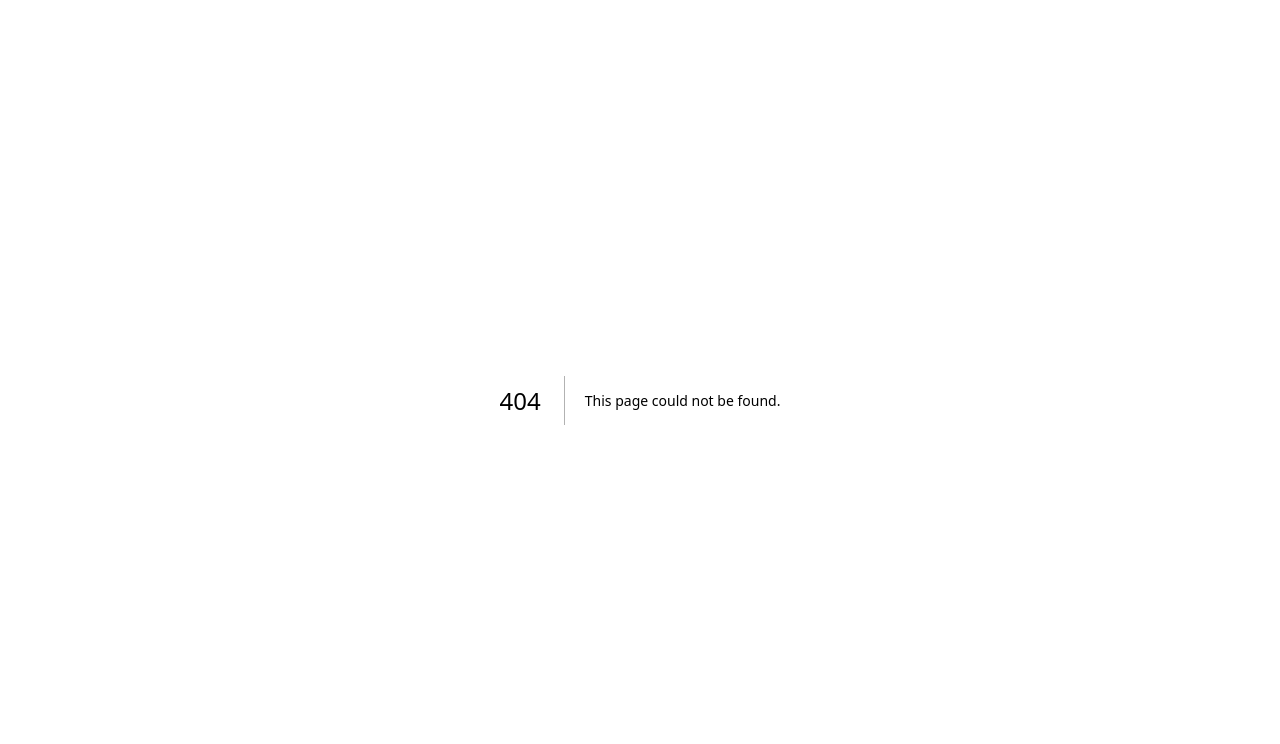
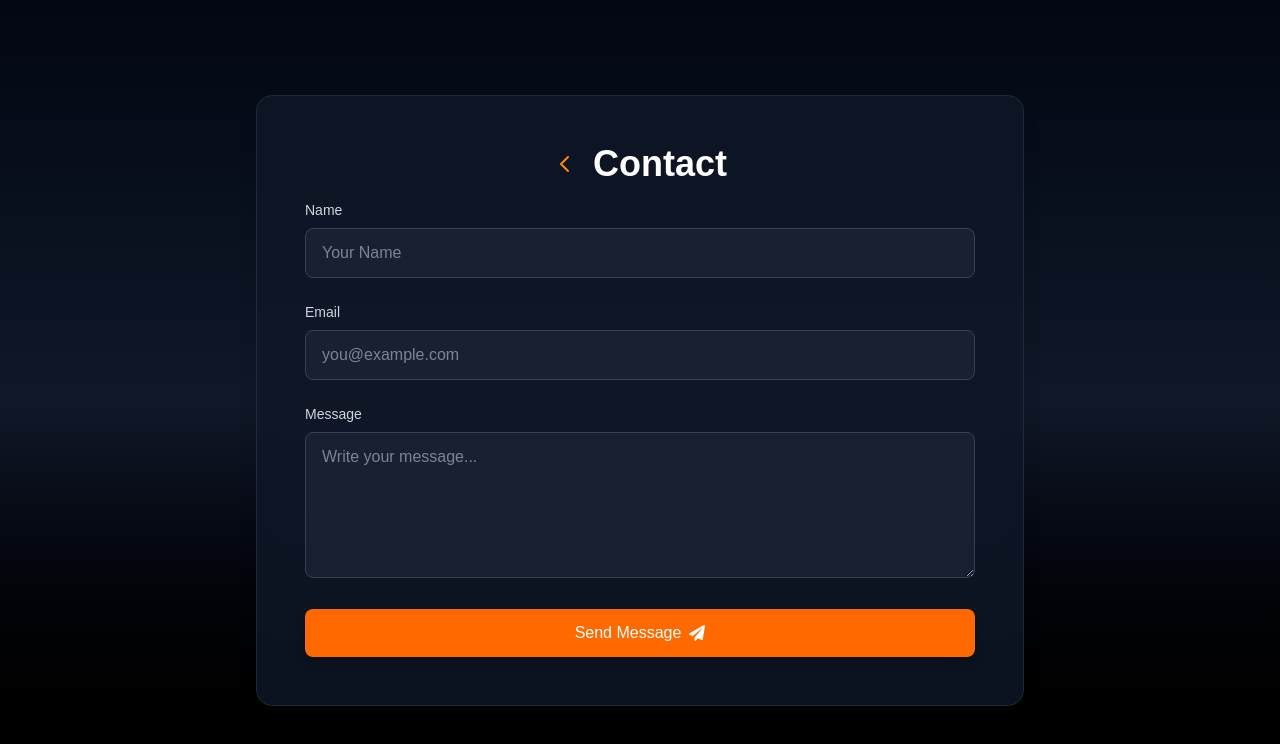
Before and after one commit to sadrisso/New-Portfolio, a Next.js app: page /contact in a window 1280 px wide. Before the commit this address had no page. Shown: the top 744 px of the page. Built offline with nearby package versions, Linux system fonts and the light colour scheme.

Commit message:
contact page added with email.js

```diff
--- a/package.json
+++ b/package.json
@@ -9,6 +9,7 @@
     "lint": "eslint"
   },
   "dependencies": {
+    "emailjs-com": "^3.2.0",
     "framer-motion": "^12.23.12",
     "mongodb": "^6.19.0",
     "next": "15.5.3",
--- a/src/app/about/page.tsx
+++ b/src/app/about/page.tsx
@@ -185,7 +185,7 @@ export default function AboutMe() {
         {/* Call to Action */}
         <motion.div {...fadeUp(0.9)} className="text-center mt-10">
           <a
-            href="#contact"
+            href="/contact"
             className="inline-block px-8 py-4 rounded-lg border-2 border-orange-500 text-orange-500 font-medium text-lg transition-colors duration-300 hover:bg-orange-500 hover:text-white"
           >
             Get in Touch
--- a/src/app/components/Hero.tsx
+++ b/src/app/components/Hero.tsx
@@ -66,6 +66,7 @@ export default function Hero() {
               whileHover={{ scale: 1.1 }}
               className="cursor-pointer hover:text-white"
               id="contact"
+              href="/contact"
             >
               Contact
             </motion.a>
@@ -134,13 +135,14 @@ export default function Hero() {
                 </button>
 
                 <ul className="flex flex-col gap-6 text-gray-300">
-                  <li
+                  <Link
                     onClick={sidebarToggle}
                     className="hover:text-white cursor-pointer"
                     id="home"
+                    href="/"
                   >
                     Home
-                  </li>
+                  </Link>
                   <Link
                     onClick={sidebarToggle}
                     className="hover:text-white cursor-pointer"
@@ -155,20 +157,22 @@ export default function Hero() {
                   >
                     Skills
                   </Link>
-                  <li
+                  <Link
                     onClick={sidebarToggle}
                     className="hover:text-white cursor-pointer"
                     id="projects"
+                    href="/projects"
                   >
                     Projects
-                  </li>
-                  <li
+                  </Link>
+                  <Link
                     onClick={sidebarToggle}
                     className="hover:text-white cursor-pointer"
                     id="contact"
+                    href="/contact"
                   >
                     Contact
-                  </li>
+                  </Link>
                 </ul>
               </motion.div>
             </motion.div>
--- a/src/app/components/ProjectsPage.tsx
+++ b/src/app/components/ProjectsPage.tsx
@@ -30,10 +30,10 @@ const ProjectsPage: React.FC<ProjectsPageProps> = ({ data }) => {
   return (
     <section className="bg-gray-900 text-gray-200 min-h-screen px-6 md:px-12 py-20">
       {/* Back Button */}
-      <div className="flex items-center gap-5">
+      <div className="flex items-center gap-5 mb-8">
         <button
           onClick={() => router.push("/")}
-          className="flex items-center gap-2 text-orange-400 hover:text-white mb-8"
+          className="flex items-center gap-2 text-orange-400 hover:text-white"
         >
           <svg
             xmlns="http://www.w3.org/2000/svg"
@@ -51,7 +51,7 @@ const ProjectsPage: React.FC<ProjectsPageProps> = ({ data }) => {
           </svg>
         </button>
 
-        <h2 className="text-3xl md:text-4xl font-bold mb-12">My Projects</h2>
+        <h2 className="text-3xl md:text-4xl font-bold">My Projects</h2>
       </div>
 
       {/* Projects Grid */}
--- /dev/null
+++ b/src/app/contact/page.tsx
@@ -0,0 +1,158 @@
+"use client";
+
+import { useState } from "react";
+import { motion } from "framer-motion";
+import emailjs from "emailjs-com";
+import { FaPaperPlane } from "react-icons/fa";
+import { useRouter } from "next/navigation";
+
+export default function Contact() {
+  const [form, setForm] = useState({ name: "", email: "", message: "" });
+  const [loading, setLoading] = useState(false);
+  const [success, setSuccess] = useState(false);
+  const router = useRouter();
+
+  const fadeUp = (delay: number) => ({
+    initial: { opacity: 0, y: 40 },
+    whileInView: { opacity: 1, y: 0 },
+    transition: { duration: 0.8, delay },
+    viewport: { once: true },
+  });
+
+  const handleChange = (
+    e: React.ChangeEvent<HTMLInputElement | HTMLTextAreaElement>
+  ) => {
+    setForm({ ...form, [e.target.name]: e.target.value });
+  };
+
+  const handleSubmit = (e: React.FormEvent) => {
+    e.preventDefault();
+    setLoading(true);
+
+    emailjs
+      .send(
+        "service_nx3r4gk",
+        "template_q5z8i2j",
+        {
+          from_name: form.name,
+          from_email: form.email,
+          message: form.message,
+        },
+        "sQoK4TQFQ-itpdBS4"
+      )
+      .then(
+        () => {
+          setLoading(false);
+          setSuccess(true);
+          setForm({ name: "", email: "", message: "" });
+        },
+        (error) => {
+          setLoading(false);
+          console.error(error);
+        }
+      );
+  };
+
+  return (
+    <section className="min-h-screen bg-gradient-to-b from-gray-950 via-gray-900 to-black text-gray-200 flex items-center justify-center px-6 py-12">
+      <motion.div
+        initial={{ opacity: 0, y: 40 }}
+        whileInView={{ opacity: 1, y: 0 }}
+        viewport={{ once: true }}
+        transition={{ duration: 0.5 }}
+        className="w-full max-w-3xl bg-gray-900/80 backdrop-blur-md p-8 sm:p-12 rounded-2xl shadow-xl border border-gray-800"
+      >
+        {/* Heading */}
+        <motion.div {...fadeUp(0)} className="flex items-center justify-center juseven gap-4 mb-4">
+          <button
+            onClick={() => router.push("/")}
+            className="text-orange-400 hover:text-white transition-colors"
+          >
+            <svg
+              xmlns="http://www.w3.org/2000/svg"
+              className="h-6 w-6"
+              fill="none"
+              viewBox="0 0 24 24"
+              stroke="currentColor"
+            >
+              <path
+                strokeLinecap="round"
+                strokeLinejoin="round"
+                strokeWidth={2}
+                d="M15 19l-7-7 7-7"
+              />
+            </svg>
+          </button>
+          <h1 className="text-2xl md:text-4xl font-extrabold text-white">
+            Contact
+          </h1>
+        </motion.div>
+
+        {/* Form */}
+        <form onSubmit={handleSubmit} className="space-y-6">
+          <div>
+            <label className="block text-sm font-medium text-gray-300">
+              Name
+            </label>
+            <input
+              type="text"
+              name="name"
+              value={form.name}
+              onChange={handleChange}
+              required
+              className="w-full mt-2 px-4 py-3 bg-gray-800/60 border border-gray-700 rounded-lg focus:ring-2 focus:ring-orange-500 outline-none transition"
+              placeholder="Your Name"
+            />
+          </div>
+
+          <div>
+            <label className="block text-sm font-medium text-gray-300">
+              Email
+            </label>
+            <input
+              type="email"
+              name="email"
+              value={form.email}
+              onChange={handleChange}
+              required
+              className="w-full mt-2 px-4 py-3 bg-gray-800/60 border border-gray-700 rounded-lg focus:ring-2 focus:ring-orange-500 outline-none transition"
+              placeholder="you@example.com"
+            />
+          </div>
+
+          <div>
+            <label className="block text-sm font-medium text-gray-300">
+              Message
+            </label>
+            <textarea
+              name="message"
+              value={form.message}
+              onChange={handleChange}
+              required
+              rows={5}
+              className="w-full mt-2 px-4 py-3 bg-gray-800/60 border border-gray-700 rounded-lg focus:ring-2 focus:ring-orange-500 outline-none transition"
+              placeholder="Write your message..."
+            />
+          </div>
+
+          <motion.button
+            whileHover={{ scale: 1.05 }}
+            whileTap={{ scale: 0.95 }}
+            type="submit"
+            disabled={loading}
+            className="w-full flex items-center justify-center gap-2 px-6 py-3 bg-orange-500 hover:bg-orange-600 text-white font-medium rounded-lg shadow-lg transition"
+          >
+            {loading ? "Sending..." : "Send Message"} <FaPaperPlane />
+          </motion.button>
+        </form>
+
+        {/* Success Message */}
+        {success && (
+          <p className="text-green-400 mt-6 text-center font-medium">
+            ✅ Your message has been sent successfully!
+          </p>
+        )}
+      </motion.div>
+    </section>
+  );
+}
--- a/src/app/profile/page.tsx
+++ b/src/app/profile/page.tsx
@@ -19,7 +19,7 @@ export default function ProfilePage() {
     <section className="bg-gray-900 text-gray-200 min-h-screen px-6 md:px-12 py-20">
       <div className="max-w-7xl mx-auto space-y-16">
         {/* Header with Back Button */}
-        <motion.div {...fadeUp(0)} className="flex items-center gap-4">
+        <motion.div {...fadeUp(0)} className="flex items-center juseven gap-4">
           <button
             onClick={() => router.push("/")}
             className="text-orange-400 hover:text-white transition-colors"
@@ -39,7 +39,7 @@ export default function ProfilePage() {
               />
             </svg>
           </button>
-          <h1 className="text-4xl font-extrabold text-white">Profile</h1>
+          <h1 className="text-2xl md:text-4xl font-extrabold text-white">Profile</h1>
         </motion.div>
 
 
@@ -200,7 +200,7 @@ export default function ProfilePage() {
         {/* Call to Action */}
         <motion.div {...fadeUp(1)} className="text-center mt-10">
           <a
-            href="#contact"
+            href="/contact"
             className="inline-block px-8 py-4 rounded-lg border-2 border-orange-500 text-orange-500 font-medium text-lg transition-colors duration-300 hover:bg-orange-500 hover:text-white"
           >
             Connect with Me
```
Also changed, not shown: 1 other file (tests, documents, lock files or other folders).
